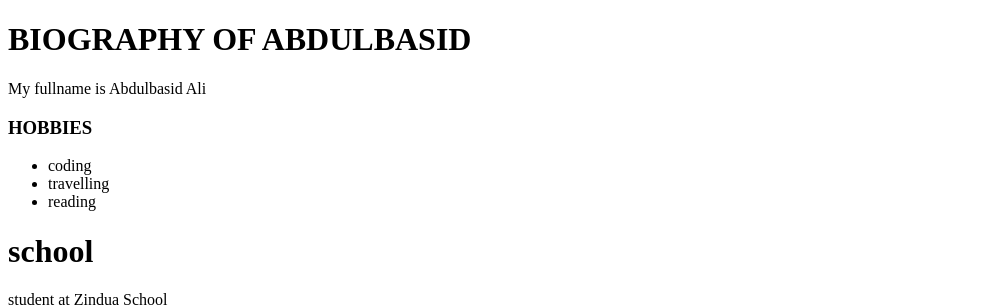
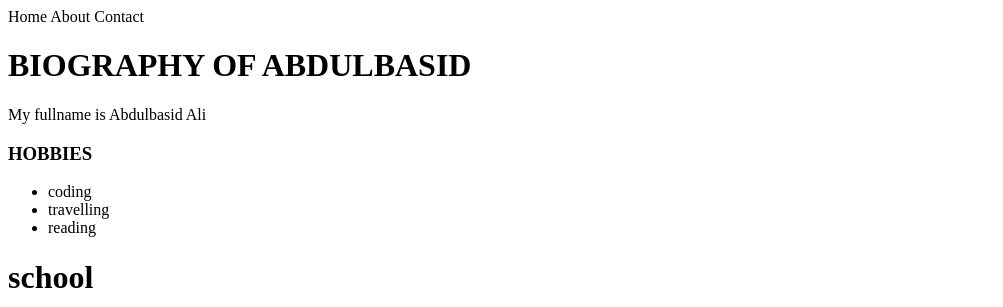
Before and after one commit to Abdulbasid7/html-css, a plain HTML site: page index.html in a window 1280 px wide. Shown: the top 307 px of the page, without its empty margins (0-1003 px from the left). Drawn offline with Linux system fonts and the light colour scheme.

Commit message:
added restructures Html document Structure

```diff
--- a/index.html
+++ b/index.html
@@ -1,12 +1,21 @@
 <!DOCTYPE html>
-<html>
+<html lang="en">
+    <html>
+    <head>
+        <meta charset="UTF-8">
+        <meta name="viewport" content="width=device-width, initial-scale=1.0">
+    <title>class101</title>
+    </head>
+    <body>
+        <nav>
+            <span>Home</span>
+            <span>About</span>
+            <span>Contact</span>
 
-<head>
-<title>class101</title>
-</head>
-<body>
 
-    <h1>BIOGRAPHY OF ABDULBASID</h1>
+        </nav>
+
+     <h1>BIOGRAPHY OF ABDULBASID</h1>
         <P>My fullname is Abdulbasid Ali</P>
         <h3>HOBBIES</h3>
         <ul>
@@ -17,7 +26,7 @@
 
         <h1>school</h1>
         <p>student at Zindua School</p>
-        <img src="zindua logo.jpeg" alt="logo">
+        <img src="zindua logo.jpeg" alt="logo"> <br>
         <a href="https://zinduaschool.com/">zindua school</a>
 
         <h3>skills</h3>
--- a/style.css
+++ /dev/null
@@ -1,5 +0,0 @@
-h1{
-    color: brown;
-
-
-}
```
Also changed, not shown: test.html (added, +11 -0 lines).
